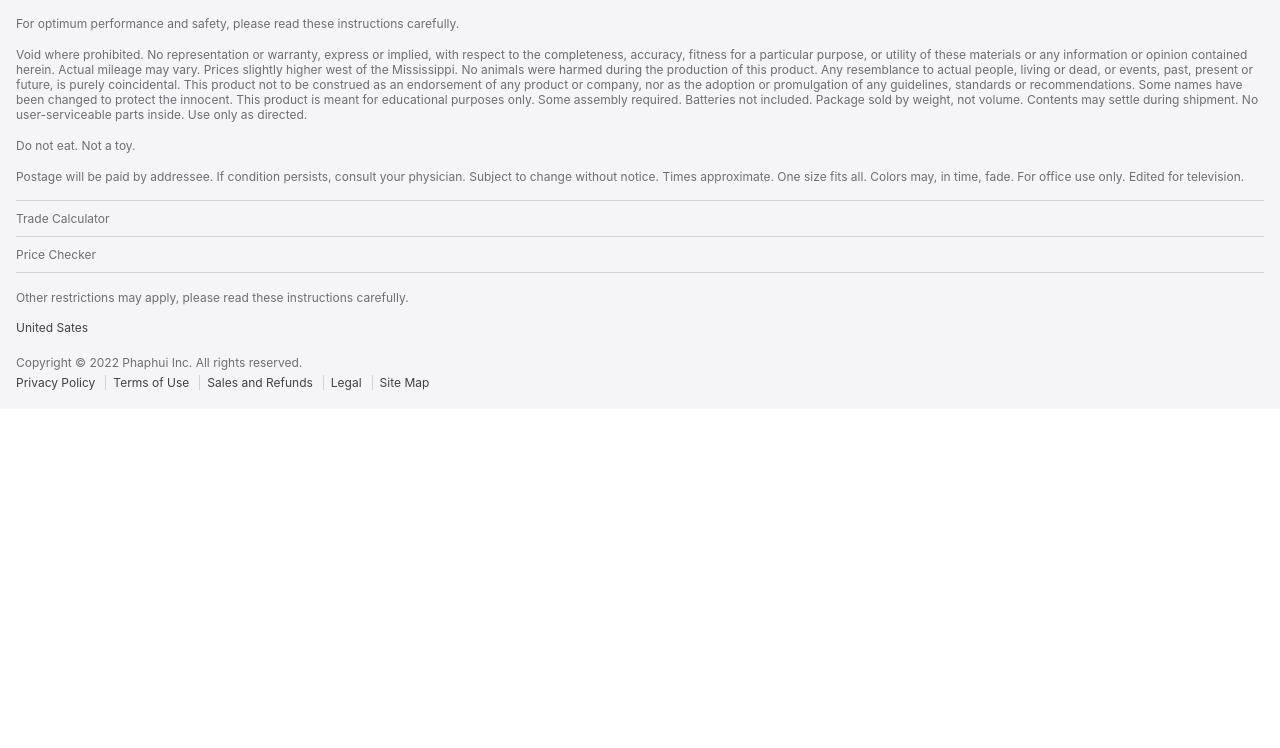
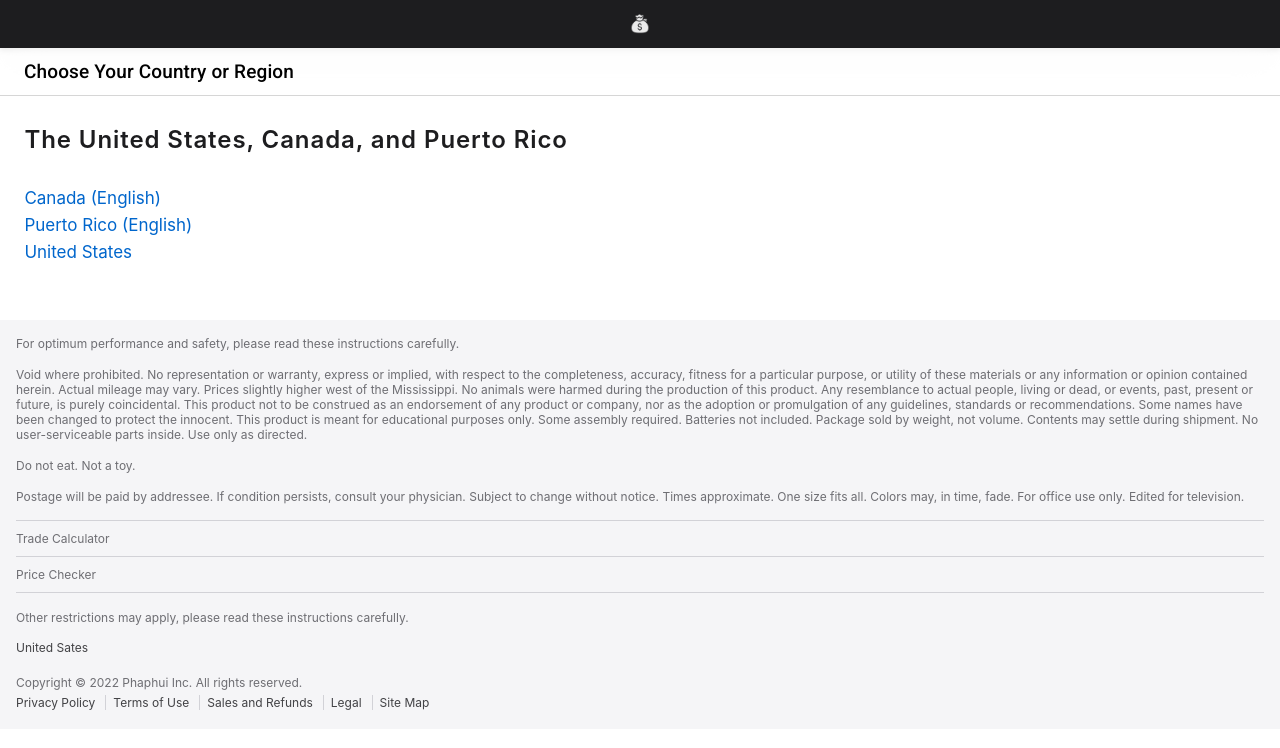
Before and after one commit to SeanPhaphui/seanphaphui.github.io, a React (Create React App) app: page /choose-country-region in a window 1280 px wide. Shown: the top 748 px of the page. Built offline with nearby package versions, Linux system fonts and the light colour scheme.

Commit message:
Add country

```diff
--- a/src/App.tsx
+++ b/src/App.tsx
@@ -1,6 +1,7 @@
 import { Route, Routes, useNavigate } from "react-router-dom";
 import "./App.css";
 import Bottom from "./Bottom/Bottom";
+import Country from "./Country/Country";
 import Home from "./Home/Home";
 import PriceChecker from "./PriceChecker/PriceChecker";
 import SlowGainCalcultor from "./SlowGainCalculator/SlowGainCalcultor";
@@ -23,6 +24,7 @@ function App() {
         <Route path="/" element={<Home />} />
         <Route path="/calculator" element={<SlowGainCalcultor />} />
         <Route path="/price-checker" element={<PriceChecker />} />
+        <Route path="/choose-country-region" element={<Country />} />
       </Routes>
       <Bottom/>
     </div>
--- a/src/Bottom/Bottom.tsx
+++ b/src/Bottom/Bottom.tsx
@@ -14,6 +14,11 @@ export const Bottom: React.FC = () => {
   const navigateToPriceChecker = () => {
     // 👇️ navigate to /
     navigate("/price-checker");
+  };
+
+  const navigateToCountry = () => {
+    // 👇️ navigate to /
+    navigate("/choose-country-region");
   };
 
   return (
@@ -69,7 +74,7 @@ export const Bottom: React.FC = () => {
           Other restrictions may apply, please read these instructions
           carefully.
         </ListItem>
-        <ListItem className="footer-locale">United Sates</ListItem>
+        <ListItem className="footer-locale" onClick={navigateToCountry}>United Sates</ListItem>
         <div className="footer-legal">
           <ListItem className="footer-legal-first">
             Copyright © 2022 Phaphui Inc. All rights reserved.
--- /dev/null
+++ b/src/Country/Country.css
@@ -0,0 +1,27 @@
+.country {
+    text-align: left;
+    margin: 0 24.375px;
+}
+
+.category-title {
+    color: rgb(29, 29, 31);
+    font-size: 24px;
+    font-weight: 600;
+    letter-spacing: 0.9216px;
+    line-height: 1.16667;
+    padding: 30px 0px 20px 0px;
+    margin: 0px;
+}
+
+.category-sections {
+    display: flex;
+    flex-direction: column;
+    font-size: 17px;
+    padding-bottom: 25px;
+    margin: 13.6px 0px 26px 0px;
+}
+
+.category-section-link {
+    color: rgb(0, 102, 204);
+    padding-bottom: 7px;
+}
--- /dev/null
+++ b/src/Country/Country.tsx
@@ -0,0 +1,47 @@
+import { AppBar, List, ListItem, Toolbar, Typography } from "@mui/material";
+import React from "react";
+import { Link, useNavigate } from "react-router-dom";
+import mainLogo from "./../logoGray.png";
+import "./Country.css";
+
+export const Country: React.FC = () => {
+  const navigate = useNavigate();
+  const navigateToHome = () => {
+    // 👇️ navigate to /
+    navigate("/");
+  };
+
+  return (
+    <div className="Country">
+      <AppBar className="bar-top" position="static" color="transparent">
+        <Toolbar className="top">
+          <img onClick={navigateToHome} className="img" src={mainLogo} />
+        </Toolbar>
+      </AppBar>
+      <AppBar className="bar-below" position="static" color="transparent">
+        <Toolbar className="bar-below-toolbar">
+          <Typography
+            className="bar-below-toolbar-typo"
+            variant="h6"
+            component="div"
+            sx={{ flexGrow: 1 }}
+          >
+            Choose Your Country or Region
+          </Typography>
+        </Toolbar>
+      </AppBar>
+      <div className="country">
+        <h2 className="category-title">
+          The United States, Canada, and Puerto Rico
+        </h2>
+        <div className="category-sections">
+          <div className="category-section-link" onClick={navigateToHome}>Canada (English)</div>
+          <div className="category-section-link" onClick={navigateToHome}>Puerto Rico (English)</div>
+          <div className="category-section-link" onClick={navigateToHome}>United States</div>
+        </div>
+      </div>
+    </div>
+  );
+};
+
+export default Country;
--- a/src/SlowGainCalculator/SlowGainCalcultor.tsx
+++ b/src/SlowGainCalculator/SlowGainCalcultor.tsx
@@ -45,7 +45,7 @@ export const SlowGainCalcultor: React.FC = () => {
         {table &&
           table.map((element, i) => {
             return (
-              <ListItem className="list-item">{`Trade #${
+              <ListItem className="list-item" key={i}>{`Trade #${
                 i + 1
               }: ${formatter.format(element)}`}</ListItem>
             );
--- a/src/Utility.css
+++ b/src/Utility.css
@@ -17,3 +17,8 @@
     justify-content: center;
     min-height: 48px !important;
 }
+
+.bar-below-toolbar-typo{
+    font-size: 19px !important;
+    font-weight: 600;
+}
```
